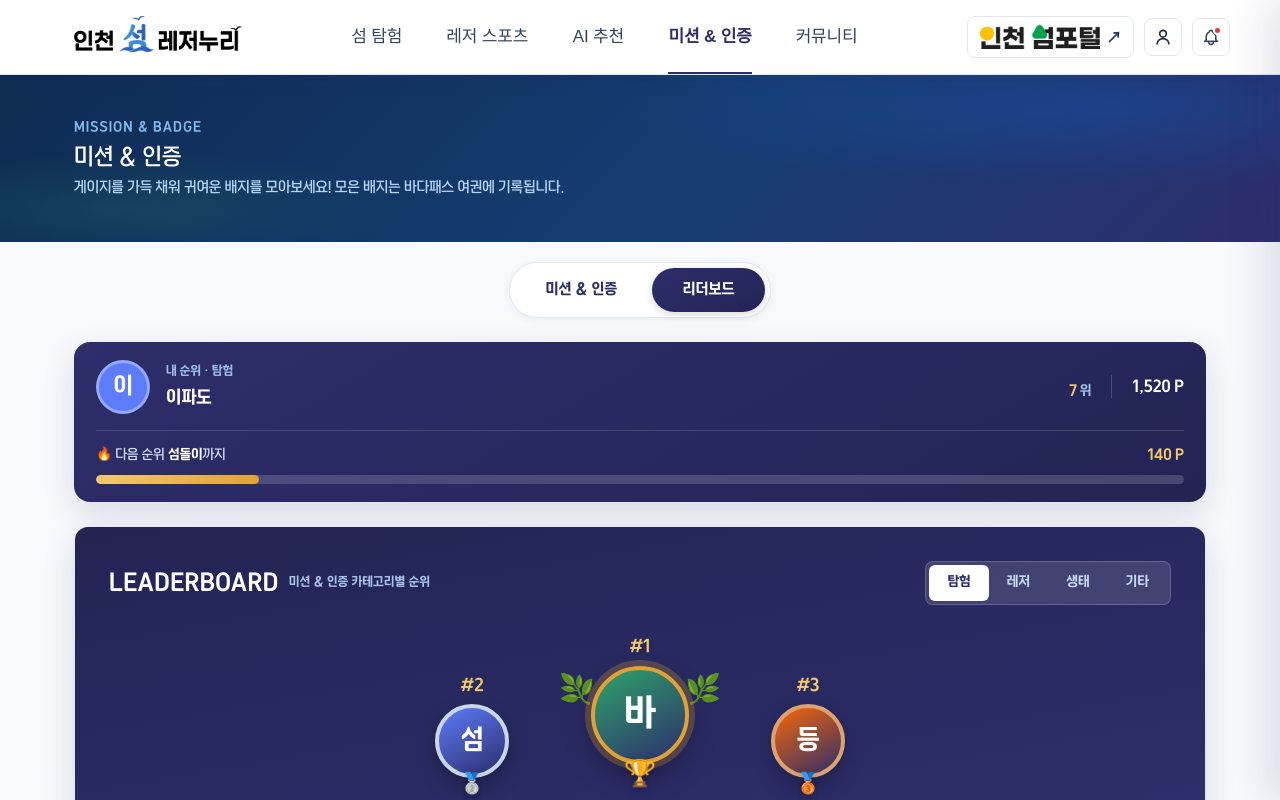
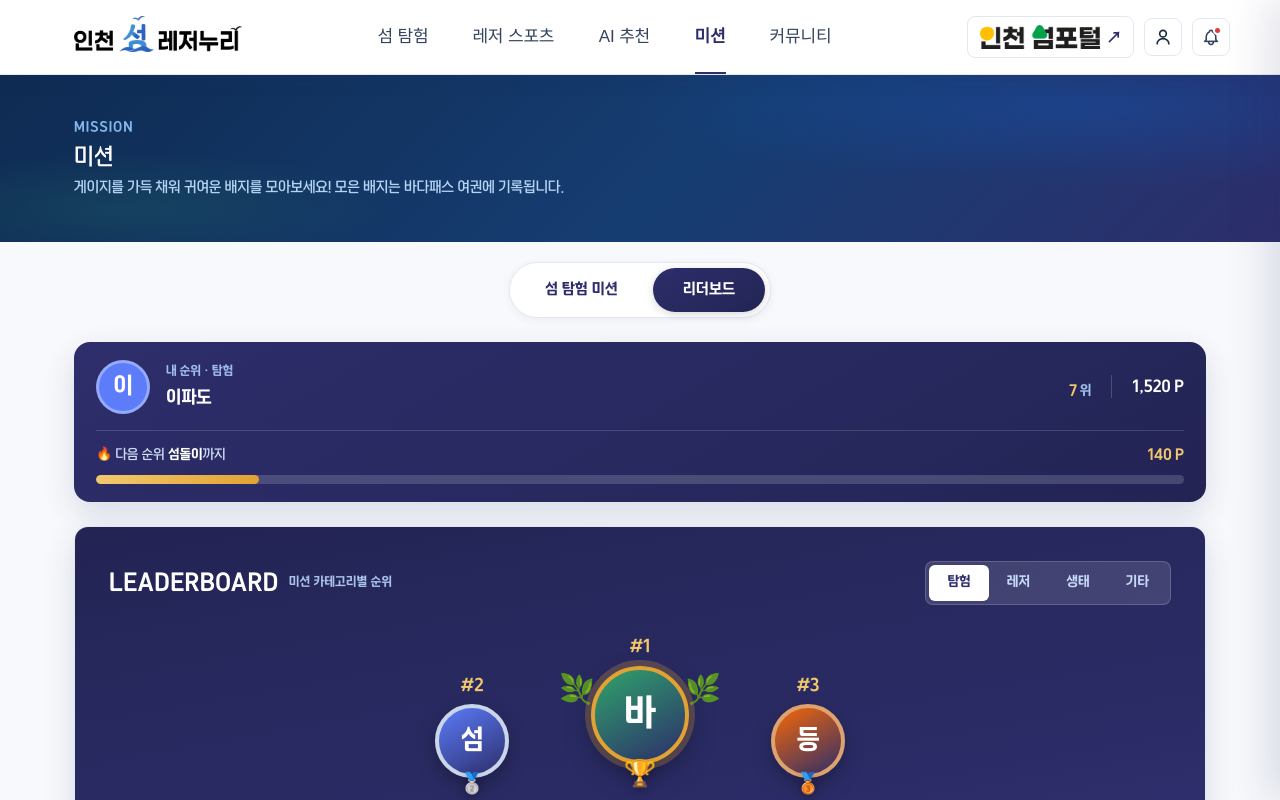
Before and after one commit to mloolhz/HYland, a React (Vite) app in the folder tour_FE/: page /missions in a window 1280 px wide. Both pictures are taken after a click on the tab "리더보드". Shown: the top 800 px of the page. Built offline with nearby package versions, Linux system fonts and the light colour scheme; a web font is replaced by a local one.

Commit message:
미션 탭 이름변경 및 하위요소 추가

```diff
--- a/tour_FE/src/components/landing/LeaderboardSection.tsx
+++ b/tour_FE/src/components/landing/LeaderboardSection.tsx
@@ -34,7 +34,7 @@ export function LeaderboardSection({ onGoToLogin }: LeaderboardSectionProps) {
           <div className="lb-top">
             <div className="lb-bar">
               <div className="lb-title">
-                LEADERBOARD <small>미션 &amp; 인증 카테고리별 순위</small>
+                LEADERBOARD <small>미션 카테고리별 순위</small>
               </div>
               <div className="lb-tabs" role="tablist">
                 {MISSION_CATEGORIES.map((c) => (
--- a/tour_FE/src/components/landing/MissionSection.tsx
+++ b/tour_FE/src/components/landing/MissionSection.tsx
@@ -23,8 +23,8 @@ export function MissionSection() {
       <div className="container">
         <div className="sec-head reveal">
           <div className="sec-head-copy">
-            <span className="eyebrow">MISSION &amp; BADGE</span>
-            <h2>미션 &amp; 인증</h2>
+            <span className="eyebrow">MISSION</span>
+            <h2>미션</h2>
           </div>
           <Link className="more" to="/missions">
             자세히 보기 →
--- a/tour_FE/src/components/landing/SiteHeader.tsx
+++ b/tour_FE/src/components/landing/SiteHeader.tsx
@@ -97,11 +97,14 @@ function buildNavItems(
     },
     {
       id: "mission",
-      label: "미션 & 인증",
+      label: "미션",
       href: "/missions",
       isRoute: true,
       active: onMissionsHub,
-      subItems: [],
+      subItems: [
+        { label: "섬 탐험 미션", href: "/missions" },
+        { label: "리더보드", href: "/leaderboard" },
+      ],
     },
     {
       id: "community",
--- a/tour_FE/src/components/mission/MissionHubHeader.tsx
+++ b/tour_FE/src/components/mission/MissionHubHeader.tsx
@@ -7,8 +7,8 @@ export function MissionHubHeader() {
         <div className="ms-header-bg" aria-hidden="true" />
         <div className={`${CONTAINER} ms-header-inner`}>
           <div className="ms-header-copy">
-            <span className="ms-header-eyebrow">MISSION &amp; BADGE</span>
-            <h1 className="ms-header-title">미션 &amp; 인증</h1>
+            <span className="ms-header-eyebrow">MISSION</span>
+            <h1 className="ms-header-title">미션</h1>
             <p className="ms-header-desc">
               게이지를 가득 채워 귀여운 배지를 모아보세요! 모은 배지는 바다패스 여권에 기록됩니다.
             </p>
--- a/tour_FE/src/lib/landing-data.ts
+++ b/tour_FE/src/lib/landing-data.ts
@@ -4,7 +4,7 @@ export type LeaderboardPeriod = "week" | "month" | "all";
 
 export type LeaderboardEntry = [name: string, points: number];
 
-/** 미션 & 인증 카테고리별 리더보드 — API 연동 전 임시 데이터 */
+/** 미션 카테고리별 리더보드 — API 연동 전 임시 데이터 */
 export const CATEGORY_LEADERBOARD: Record<MissionCategory, LeaderboardEntry[]> = {
   탐험: [
     ["바다별탐험가", 2480],
--- a/tour_FE/src/mocks/missions.ts
+++ b/tour_FE/src/mocks/missions.ts
@@ -1,6 +1,6 @@
 export type MissionBadgeState = "earned" | "doing" | "locked";
 
-/* ── 미션 & 인증 (게이지형 퀘스트) — API 연동 전 임시 데이터 (랜딩·미션 페이지 공용 단일 출처) ── */
+/* ── 미션 (게이지형 퀘스트) — API 연동 전 임시 데이터 (랜딩·미션 페이지 공용 단일 출처) ── */
 
 export type MissionCategory = "탐험" | "레저" | "생태" | "기타";
 
--- a/tour_FE/src/mocks/posts.ts
+++ b/tour_FE/src/mocks/posts.ts
@@ -4,9 +4,9 @@ export const MOCK_POSTS: Post[] = [
   {
     id: "notice-1",
     type: "review",
-    title: "2026 인천 섬 레저시즌 안내 — 미션 & 인증 이벤트 시작",
+    title: "2026 인천 섬 레저시즌 안내 — 미션 이벤트 시작",
     content:
-      "올해 시즌 미션과 인증 이벤트가 시작됐어요. 섬 방문 스탬프를 모으면 레어카드를 받을 수 있습니다.",
+      "올해 시즌 미션이 시작됐어요. 섬 방문 스탬프를 모으면 레어카드를 받을 수 있습니다.",
     island: "무의도",
     activity: "안내",
     isNotice: true,
--- a/tour_FE/src/pages/Leaderboard.tsx
+++ b/tour_FE/src/pages/Leaderboard.tsx
@@ -102,7 +102,7 @@ export function LeaderboardView() {
           <div className="lb-top">
             <div className="lb-bar">
               <div className="lb-title">
-                LEADERBOARD <small>미션 &amp; 인증 카테고리별 순위</small>
+                LEADERBOARD <small>미션 카테고리별 순위</small>
               </div>
               <div className="lb-tabs" role="tablist">
                 {MISSION_CATEGORIES.map((c) => (
--- a/tour_FE/src/pages/MissionHub.tsx
+++ b/tour_FE/src/pages/MissionHub.tsx
@@ -6,11 +6,11 @@ import { LeaderboardView } from "@/pages/Leaderboard";
 type HubView = "mission" | "leaderboard";
 
 const TABS: { key: HubView; label: string; path: string }[] = [
-  { key: "mission", label: "미션 & 인증", path: "/missions" },
+  { key: "mission", label: "섬 탐험 미션", path: "/missions" },
   { key: "leaderboard", label: "리더보드", path: "/leaderboard" },
 ];
 
-/** 미션 & 인증 + 리더보드 통합 페이지 — 상단 토글로 전환 */
+/** 미션 + 리더보드 통합 페이지 — 상단 토글로 전환 */
 export function MissionHub() {
   const location = useLocation();
   const navigate = useNavigate();
--- a/tour_FE/src/pages/MyPage.tsx
+++ b/tour_FE/src/pages/MyPage.tsx
@@ -93,7 +93,7 @@ export function MyPage() {
         <section className="mp-section mp-mission-section" aria-labelledby="mp-mission-title">
           <div className="mp-section-head">
             <div>
-              <p className="mp-section-label">미션 &amp; 인증</p>
+              <p className="mp-section-label">미션</p>
               <h2 id="mp-mission-title" className="mp-section-title">
                 획득 배지
               </h2>
--- a/tour_FE/src/styles/missions.css
+++ b/tour_FE/src/styles/missions.css
@@ -1,4 +1,4 @@
-/* ── 미션 & 인증 페이지 ── */
+/* ── 미션 페이지 ── */
 .ms-page {
   background: var(--alt);
   min-height: calc(100vh - var(--head-h));
```
